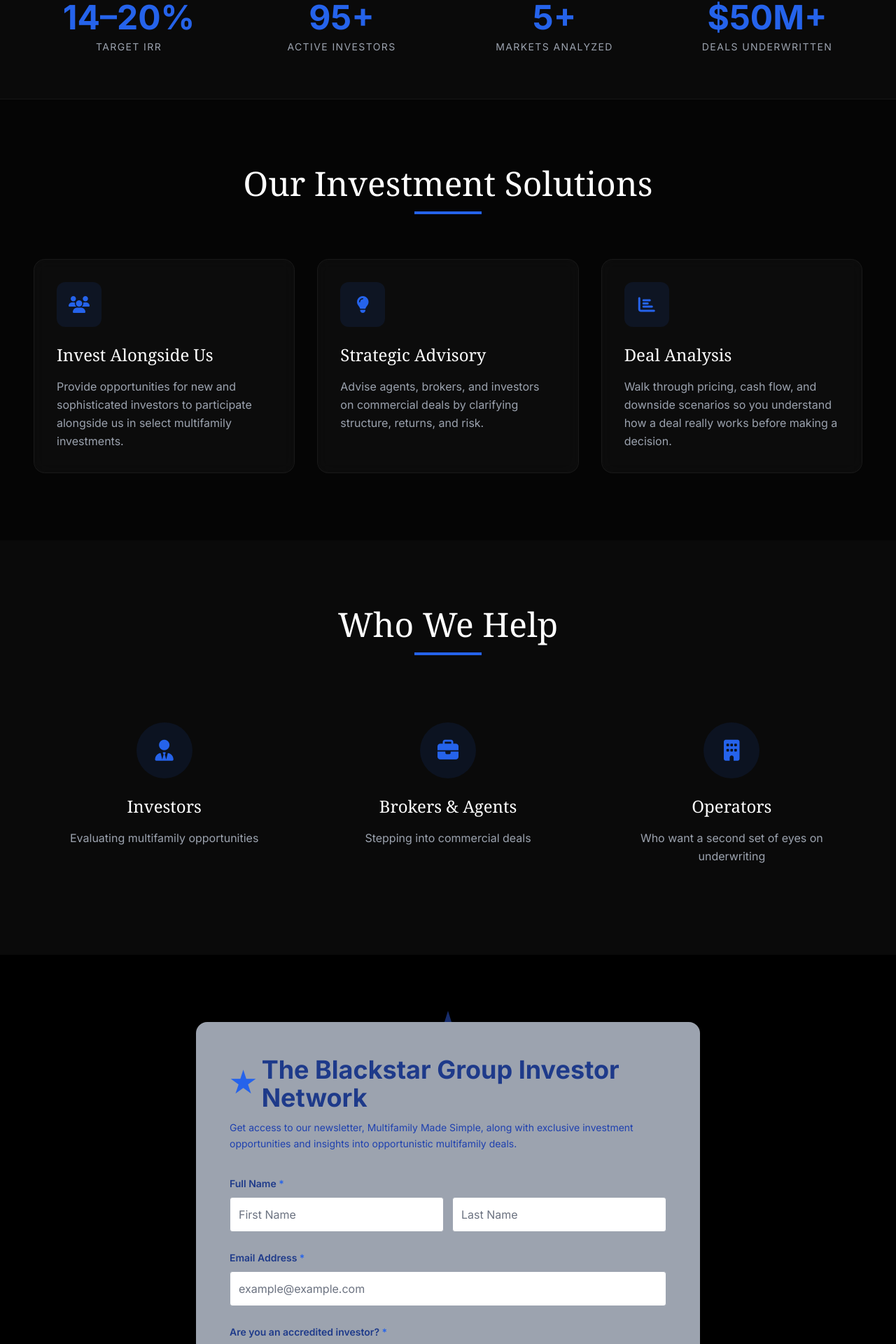
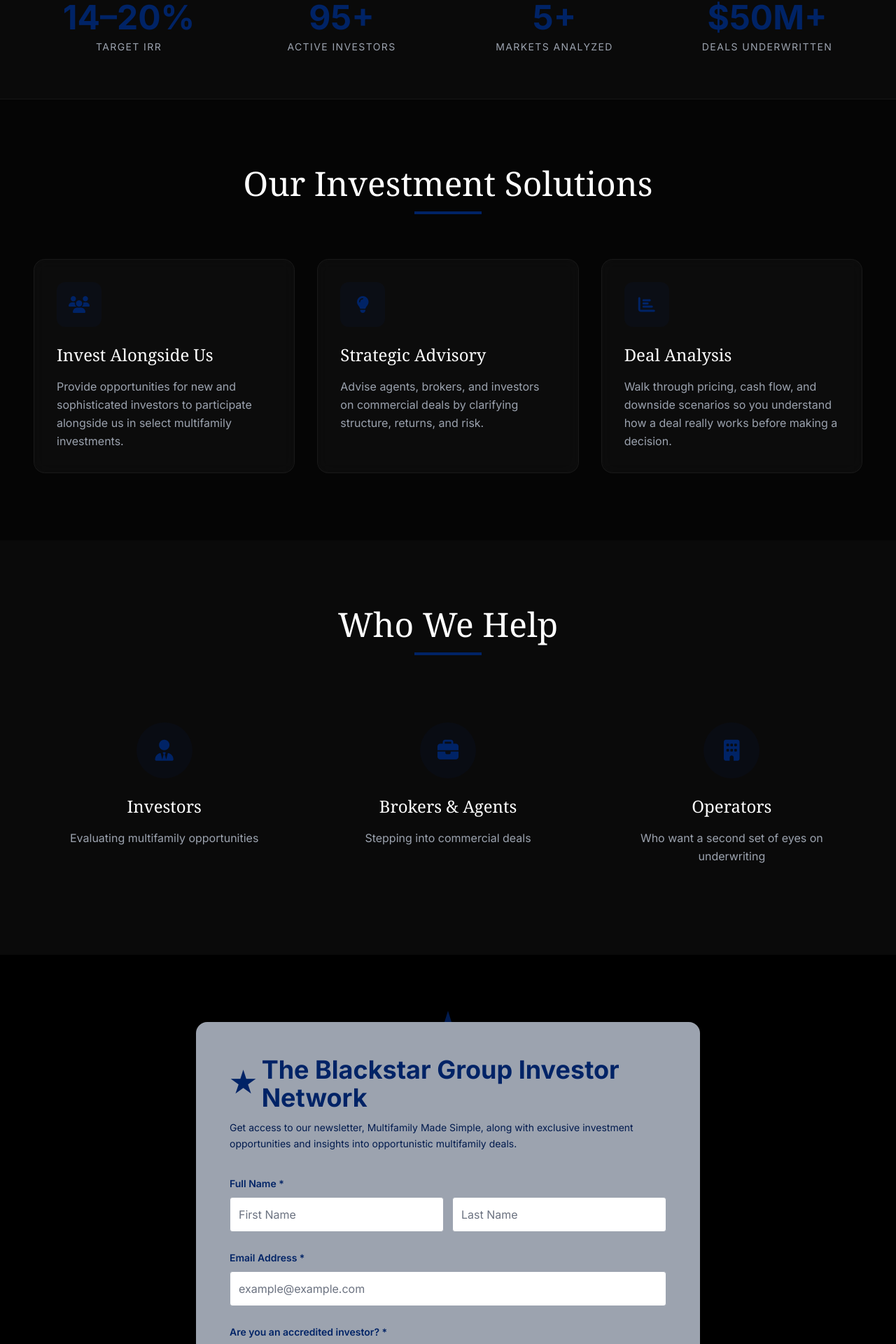
Before and after one commit to harvfi/real-estate, a React (Vite) app: page / in a window 1280 px wide. Shown: the part 864-2784 px from the top of the page at 70% size. Built offline with nearby package versions, Linux system fonts and the light colour scheme.

Commit message:
Update logo to transparent PNG and change all colors to royal blue (#002366)

```diff
--- a/App.tsx
+++ b/App.tsx
@@ -34,7 +34,7 @@
   const linktreeUrl = "https://linktr.ee/blackstarinvestments";
 
   return (
-    <div className="min-h-screen bg-[#050505] text-white selection:bg-blue-500/30">
+    <div className="min-h-screen bg-[#050505] text-white selection:bg-[#002366]/30">
       <Header />
       <main>
         <section id="home">
@@ -47,19 +47,19 @@
           <div className="max-w-7xl mx-auto px-6 md:px-12">
             <div className="grid grid-cols-2 md:grid-cols-4 gap-8">
               <div className="text-center">
-                <div className="text-4xl md:text-5xl font-bold text-blue-600 mb-2">14–20%</div>
+                <div className="text-4xl md:text-5xl font-bold text-[#002366] mb-2">14–20%</div>
                 <div className="text-sm text-gray-400 uppercase tracking-widest">Target IRR</div>
               </div>
               <div className="text-center">
-                <div className="text-4xl md:text-5xl font-bold text-blue-600 mb-2">95+</div>
+                <div className="text-4xl md:text-5xl font-bold text-[#002366] mb-2">95+</div>
                 <div className="text-sm text-gray-400 uppercase tracking-widest">Active Investors</div>
               </div>
               <div className="text-center">
-                <div className="text-4xl md:text-5xl font-bold text-blue-600 mb-2">5+</div>
+                <div className="text-4xl md:text-5xl font-bold text-[#002366] mb-2">5+</div>
                 <div className="text-sm text-gray-400 uppercase tracking-widest">Markets Analyzed</div>
               </div>
               <div className="text-center">
-                <div className="text-4xl md:text-5xl font-bold text-blue-600 mb-2">$50M+</div>
+                <div className="text-4xl md:text-5xl font-bold text-[#002366] mb-2">$50M+</div>
                 <div className="text-sm text-gray-400 uppercase tracking-widest">Deals Underwritten</div>
               </div>
             </div>
@@ -70,30 +70,30 @@
         <section id="services" className="py-24 px-6 md:px-12 max-w-7xl mx-auto">
           <div className="text-center mb-16">
             <h2 className="text-4xl md:text-5xl font-serif mb-4">Our Investment Solutions</h2>
-            <div className="w-24 h-1 bg-blue-600 mx-auto mb-6"></div>
+            <div className="w-24 h-1 bg-[#002366] mx-auto mb-6"></div>
           </div>
           <div className="grid md:grid-cols-3 gap-8">
-            <div className="glass-panel p-8 rounded-2xl hover:bg-white/5 transition-all duration-500 group border border-white/5 hover:border-blue-600/30">
-              <div className="w-16 h-16 bg-blue-600/10 flex items-center justify-center rounded-xl mb-6 group-hover:bg-blue-600 transition-colors">
-                <i className="fas fa-users text-2xl text-blue-600 group-hover:text-black transition-colors"></i>
+            <div className="glass-panel p-8 rounded-2xl hover:bg-white/5 transition-all duration-500 group border border-white/5 hover:border-[#002366]/30">
+              <div className="w-16 h-16 bg-[#002366]/10 flex items-center justify-center rounded-xl mb-6 group-hover:bg-[#002366] transition-colors">
+                <i className="fas fa-users text-2xl text-[#002366] group-hover:text-white transition-colors"></i>
               </div>
               <h3 className="text-2xl font-serif mb-4">Invest Alongside Us</h3>
               <p className="text-gray-400 leading-relaxed group-hover:text-gray-300 transition-colors">
                 Provide opportunities for new and sophisticated investors to participate alongside us in select multifamily investments.
               </p>
             </div>
-            <div className="glass-panel p-8 rounded-2xl hover:bg-white/5 transition-all duration-500 group border border-white/5 hover:border-blue-600/30">
-              <div className="w-16 h-16 bg-blue-600/10 flex items-center justify-center rounded-xl mb-6 group-hover:bg-blue-600 transition-colors">
-                <i className="fas fa-lightbulb text-2xl text-blue-600 group-hover:text-black transition-colors"></i>
+            <div className="glass-panel p-8 rounded-2xl hover:bg-white/5 transition-all duration-500 group border border-white/5 hover:border-[#002366]/30">
+              <div className="w-16 h-16 bg-[#002366]/10 flex items-center justify-center rounded-xl mb-6 group-hover:bg-[#002366] transition-colors">
+                <i className="fas fa-lightbulb text-2xl text-[#002366] group-hover:text-white transition-colors"></i>
               </div>
               <h3 className="text-2xl font-serif mb-4">Strategic Advisory</h3>
               <p className="text-gray-400 leading-relaxed group-hover:text-gray-300 transition-colors">
                 Advise agents, brokers, and investors on commercial deals by clarifying structure, returns, and risk.
               </p>
             </div>
-            <div className="glass-panel p-8 rounded-2xl hover:bg-white/5 transition-all duration-500 group border border-white/5 hover:border-blue-600/30">
-              <div className="w-16 h-16 bg-blue-600/10 flex items-center justify-center rounded-xl mb-6 group-hover:bg-blue-600 transition-colors">
-                <i className="fas fa-chart-bar text-2xl text-blue-600 group-hover:text-black transition-colors"></i>
+            <div className="glass-panel p-8 rounded-2xl hover:bg-white/5 transition-all duration-500 group border border-white/5 hover:border-[#002366]/30">
+              <div className="w-16 h-16 bg-[#002366]/10 flex items-center justify-center rounded-xl mb-6 group-hover:bg-[#002366] transition-colors">
+                <i className="fas fa-chart-bar text-2xl text-[#002366] group-hover:text-white transition-colors"></i>
               </div>
               <h3 className="text-2xl font-serif mb-4">Deal Analysis</h3>
               <p className="text-gray-400 leading-relaxed group-hover:text-gray-300 transition-colors">
@@ -108,12 +108,12 @@
           <div className="max-w-7xl mx-auto px-6 md:px-12">
             <div className="text-center mb-16">
               <h2 className="text-4xl md:text-5xl font-serif mb-4">Who We Help</h2>
-              <div className="w-24 h-1 bg-blue-600 mx-auto mb-6"></div>
+              <div className="w-24 h-1 bg-[#002366] mx-auto mb-6"></div>
             </div>
             <div className="grid md:grid-cols-3 gap-8">
               <div className="text-center p-8">
-                <div className="w-20 h-20 bg-blue-600/10 flex items-center justify-center rounded-full mx-auto mb-6">
-                  <i className="fas fa-user-tie text-3xl text-blue-600"></i>
+                <div className="w-20 h-20 bg-[#002366]/10 flex items-center justify-center rounded-full mx-auto mb-6">
+                  <i className="fas fa-user-tie text-3xl text-[#002366]"></i>
                 </div>
                 <h3 className="text-2xl font-serif mb-4">Investors</h3>
                 <p className="text-gray-400 leading-relaxed">
@@ -121,8 +121,8 @@
                 </p>
               </div>
               <div className="text-center p-8">
-                <div className="w-20 h-20 bg-blue-600/10 flex items-center justify-center rounded-full mx-auto mb-6">
-                  <i className="fas fa-briefcase text-3xl text-blue-600"></i>
+                <div className="w-20 h-20 bg-[#002366]/10 flex items-center justify-center rounded-full mx-auto mb-6">
+                  <i className="fas fa-briefcase text-3xl text-[#002366]"></i>
                 </div>
                 <h3 className="text-2xl font-serif mb-4">Brokers & Agents</h3>
                 <p className="text-gray-400 leading-relaxed">
@@ -130,8 +130,8 @@
                 </p>
               </div>
               <div className="text-center p-8">
-                <div className="w-20 h-20 bg-blue-600/10 flex items-center justify-center rounded-full mx-auto mb-6">
-                  <i className="fas fa-building text-3xl text-blue-600"></i>
+                <div className="w-20 h-20 bg-[#002366]/10 flex items-center justify-center rounded-full mx-auto mb-6">
+                  <i className="fas fa-building text-3xl text-[#002366]"></i>
                 </div>
                 <h3 className="text-2xl font-serif mb-4">Operators</h3>
                 <p className="text-gray-400 leading-relaxed">
@@ -146,9 +146,9 @@
           {/* Blue Star Logo Background */}
           <div className="absolute top-20 left-1/2 -translate-x-1/2">
             <div className="w-32 h-32 relative">
-              <div className="absolute inset-0 bg-blue-900 opacity-80" style={{ clipPath: 'polygon(50% 0%, 61% 35%, 98% 35%, 68% 57%, 79% 91%, 50% 70%, 21% 91%, 32% 57%, 2% 35%, 39% 35%)' }}></div>
+              <div className="absolute inset-0 bg-[#002366] opacity-80" style={{ clipPath: 'polygon(50% 0%, 61% 35%, 98% 35%, 68% 57%, 79% 91%, 50% 70%, 21% 91%, 32% 57%, 2% 35%, 39% 35%)' }}></div>
               <div className="absolute inset-0 flex items-center justify-center">
-                <i className="fas fa-building text-blue-800 text-3xl"></i>
+                <i className="fas fa-building text-[#001a4d] text-3xl"></i>
               </div>
             </div>
           </div>
@@ -158,64 +158,64 @@
             <div className="bg-gray-400 rounded-2xl p-8 md:p-12 shadow-2xl">
               {formStatus === 'success' ? (
                 <div className="text-center space-y-6 py-12">
-                  <div className="w-20 h-20 bg-blue-600 text-black rounded-full flex items-center justify-center text-3xl shadow-lg mx-auto">
+                  <div className="w-20 h-20 bg-[#002366] text-white rounded-full flex items-center justify-center text-3xl shadow-lg mx-auto">
                     <i className="fas fa-check"></i>
                   </div>
                   <div>
                     <h3 className="text-3xl font-serif mb-2 text-gray-900">Welcome to the Network!</h3>
                     <div className="bg-white/50 px-4 py-2 rounded border border-gray-300 inline-block mb-4">
                       <span className="text-[10px] uppercase tracking-widest text-gray-600 block">Confirmation ID</span>
-                      <span className="font-mono text-blue-900 font-bold">{bookingRef}</span>
+                      <span className="font-mono text-[#002366] font-bold">{bookingRef}</span>
                     </div>
                     <p className="text-gray-700 text-sm mb-6">Check your inbox for exclusive investment opportunities and our newsletter, Multifamily Made Simple.</p>
                   </div>
-                  <button onClick={() => setFormStatus('idle')} className="text-blue-900 text-sm font-bold uppercase tracking-widest hover:text-blue-600 transition-colors">Submit Another Response</button>
+                  <button onClick={() => setFormStatus('idle')} className="text-[#002366] text-sm font-bold uppercase tracking-widest hover:text-[#003399] transition-colors">Submit Another Response</button>
                 </div>
               ) : (
                 <form onSubmit={handleContactSubmit} className="space-y-6">
                   {/* Header */}
                   <div className="mb-8">
-                    <h2 className="text-3xl md:text-4xl font-bold text-blue-900 mb-3 flex items-center">
-                      <span className="text-blue-600 mr-2">★</span>
+                    <h2 className="text-3xl md:text-4xl font-bold text-[#002366] mb-3 flex items-center">
+                      <span className="text-[#002366] mr-2">★</span>
                       The Blackstar Group Investor Network
                     </h2>
-                    <p className="text-blue-800 text-sm leading-relaxed">
+                    <p className="text-[#001a4d] text-sm leading-relaxed">
                       Get access to our newsletter, Multifamily Made Simple, along with exclusive investment opportunities and insights into opportunistic multifamily deals.
                     </p>
                   </div>
 
                   {/* Full Name */}
                   <div className="space-y-2">
-                    <label className="text-sm font-semibold text-blue-900">
-                      Full Name <span className="text-blue-600">*</span>
+                    <label className="text-sm font-semibold text-[#002366]">
+                      Full Name <span className="text-[#002366]">*</span>
                     </label>
                     <div className="grid grid-cols-2 gap-3">
                       <div>
-                        <input required type="text" placeholder="First Name" className="w-full bg-white border border-gray-400 rounded p-3 text-gray-900 placeholder-gray-500 focus:outline-none focus:border-blue-900" />
+                        <input required type="text" placeholder="First Name" className="w-full bg-white border border-gray-400 rounded p-3 text-gray-900 placeholder-gray-500 focus:outline-none focus:border-[#002366]" />
                       </div>
                       <div>
-                        <input required type="text" placeholder="Last Name" className="w-full bg-white border border-gray-400 rounded p-3 text-gray-900 placeholder-gray-500 focus:outline-none focus:border-blue-900" />
+                        <input required type="text" placeholder="Last Name" className="w-full bg-white border border-gray-400 rounded p-3 text-gray-900 placeholder-gray-500 focus:outline-none focus:border-[#002366]" />
                       </div>
                     </div>
                   </div>
 
                   {/* Email */}
                   <div className="space-y-2">
-                    <label className="text-sm font-semibold text-blue-900">
-                      Email Address <span className="text-blue-600">*</span>
+                    <label className="text-sm font-semibold text-[#002366]">
+                      Email Address <span className="text-[#002366]">*</span>
                     </label>
-                    <input required type="email" placeholder="example@example.com" className="w-full bg-white border border-gray-400 rounded p-3 text-gray-900 placeholder-gray-500 focus:outline-none focus:border-blue-900" />
+                    <input required type="email" placeholder="example@example.com" className="w-full bg-white border border-gray-400 rounded p-3 text-gray-900 placeholder-gray-500 focus:outline-none focus:border-[#002366]" />
                   </div>
 
                   {/* Accredited Investor */}
                   <div className="space-y-3">
-                    <label className="text-sm font-semibold text-blue-900">
-                      Are you an accredited investor? <span className="text-blue-600">*</span>
+                    <label className="text-sm font-semibold text-[#002366]">
+                      Are you an accredited investor? <span className="text-[#002366]">*</span>
                     </label>
                     <div className="space-y-2">
                       {['Yes', 'No', 'Not Sure'].map((option) => (
                         <label key={option} className="flex items-center space-x-3 cursor-pointer">
-                          <input type="radio" name="accredited" value={option} required className="w-5 h-5 text-blue-900" />
+                          <input type="radio" name="accredited" value={option} required className="w-5 h-5 text-[#002366]" />
                           <span className="text-gray-900">{option}</span>
                         </label>
                       ))}
@@ -224,8 +224,8 @@
 
                   {/* Real Estate Journey */}
                   <div className="space-y-3">
-                    <label className="text-sm font-semibold text-blue-900">
-                      Where are you in your real estate journey? <span className="text-blue-600">*</span>
+                    <label className="text-sm font-semibold text-[#002366]">
+                      Where are you in your real estate journey? <span className="text-[#002366]">*</span>
                     </label>
                     <div className="space-y-2">
                       {[
@@ -235,7 +235,7 @@
                         'Experienced investor ready for bigger opportunities'
                       ].map((option) => (
                         <label key={option} className="flex items-center space-x-3 cursor-pointer">
-                          <input type="radio" name="journey" value={option} required className="w-5 h-5 text-blue-900" />
+                          <input type="radio" name="journey" value={option} required className="w-5 h-5 text-[#002366]" />
                           <span className="text-gray-900">{option}</span>
                         </label>
                       ))}
@@ -244,8 +244,8 @@
 
                   {/* Investment Type */}
                   <div className="space-y-3">
-                    <label className="text-sm font-semibold text-blue-900">
-                      What type of opportunities interest you most? <span className="text-blue-600">*</span>
+                    <label className="text-sm font-semibold text-[#002366]">
+                      What type of opportunities interest you most? <span className="text-[#002366]">*</span>
                     </label>
                     <div className="space-y-2">
                       {[
@@ -255,7 +255,7 @@
                         'Other'
                       ].map((option) => (
                         <label key={option} className="flex items-center space-x-3 cursor-pointer">
-                          <input type="radio" name="opportunity" value={option} required className="w-5 h-5 text-blue-900" />
+                          <input type="radio" name="opportunity" value={option} required className="w-5 h-5 text-[#002366]" />
                           <span className="text-gray-900">{option}</span>
                         </label>
                       ))}
@@ -264,8 +264,8 @@
 
                   {/* Investment Timeline */}
                   <div className="space-y-3">
-                    <label className="text-sm font-semibold text-blue-900">
-                      When are you looking to invest? <span className="text-blue-600">*</span>
+                    <label className="text-sm font-semibold text-[#002366]">
+                      When are you looking to invest? <span className="text-[#002366]">*</span>
                     </label>
                     <div className="space-y-2">
                       {[
@@ -275,7 +275,7 @@
                         'Not sure'
                       ].map((option) => (
                         <label key={option} className="flex items-center space-x-3 cursor-pointer">
-                          <input type="radio" name="timeline" value={option} required className="w-5 h-5 text-blue-900" />
+                          <input type="radio" name="timeline" value={option} required className="w-5 h-5 text-[#002366]" />
                           <span className="text-gray-900">{option}</span>
                         </label>
                       ))}
@@ -284,10 +284,10 @@
 
                   {/* How did you hear */}
                   <div className="space-y-2">
-                    <label className="text-sm font-semibold text-blue-900">
+                    <label className="text-sm font-semibold text-[#002366]">
                       How did you hear about us?
                     </label>
-                    <input type="text" placeholder="Optional" className="w-full bg-white border border-gray-400 rounded p-3 text-gray-900 placeholder-gray-500 focus:outline-none focus:border-blue-900" />
+                    <input type="text" placeholder="Optional" className="w-full bg-white border border-gray-400 rounded p-3 text-gray-900 placeholder-gray-500 focus:outline-none focus:border-[#002366]" />
                   </div>
 
                   {/* Submit Button */}
--- a/components/Hero.tsx
+++ b/components/Hero.tsx
@@ -31,7 +31,7 @@
               href="https://forms.gle/ahYv3GhDamQDjZCo9"
               target="_blank"
               rel="noopener noreferrer"
-              className="px-10 py-5 bg-blue-600 text-black font-extrabold rounded hover:bg-blue-500 transition-all text-center uppercase tracking-widest"
+              className="px-10 py-5 bg-[#002366] text-white font-extrabold rounded hover:bg-[#003399] transition-all text-center uppercase tracking-widest"
             >
               See How Deals Really Work
             </a>
@@ -50,7 +50,7 @@
 
       {/* Scroll Indicator */}
       <div className="absolute bottom-10 left-1/2 -translate-x-1/2 z-20 hidden md:block animate-bounce">
-        <div className="w-[1px] h-12 bg-gradient-to-b from-blue-600 to-transparent"></div>
+        <div className="w-[1px] h-12 bg-gradient-to-b from-[#002366] to-transparent"></div>
       </div>
     </div>
   );
```
Also changed, not shown: components/Footer.tsx (+16 -16 lines), components/Header.tsx (+6 -6 lines), public/images/logo-full.png (added).
